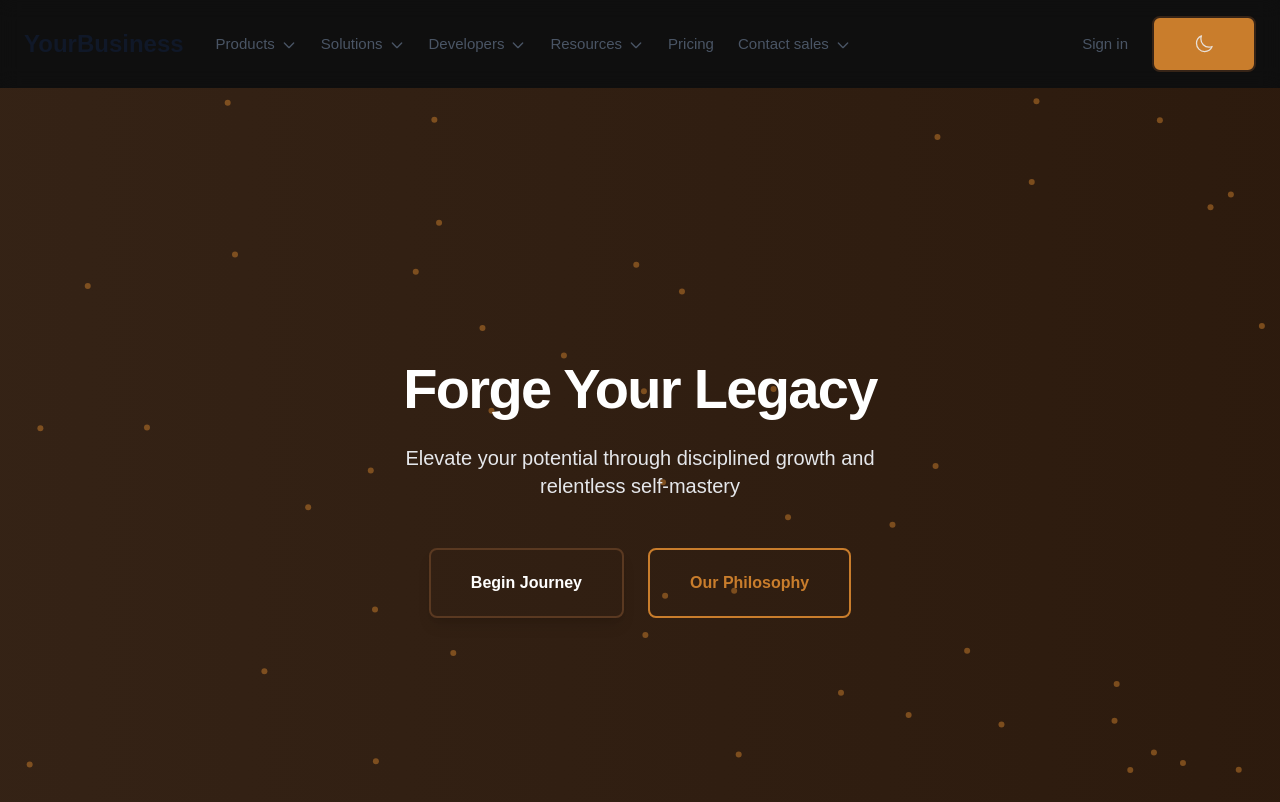
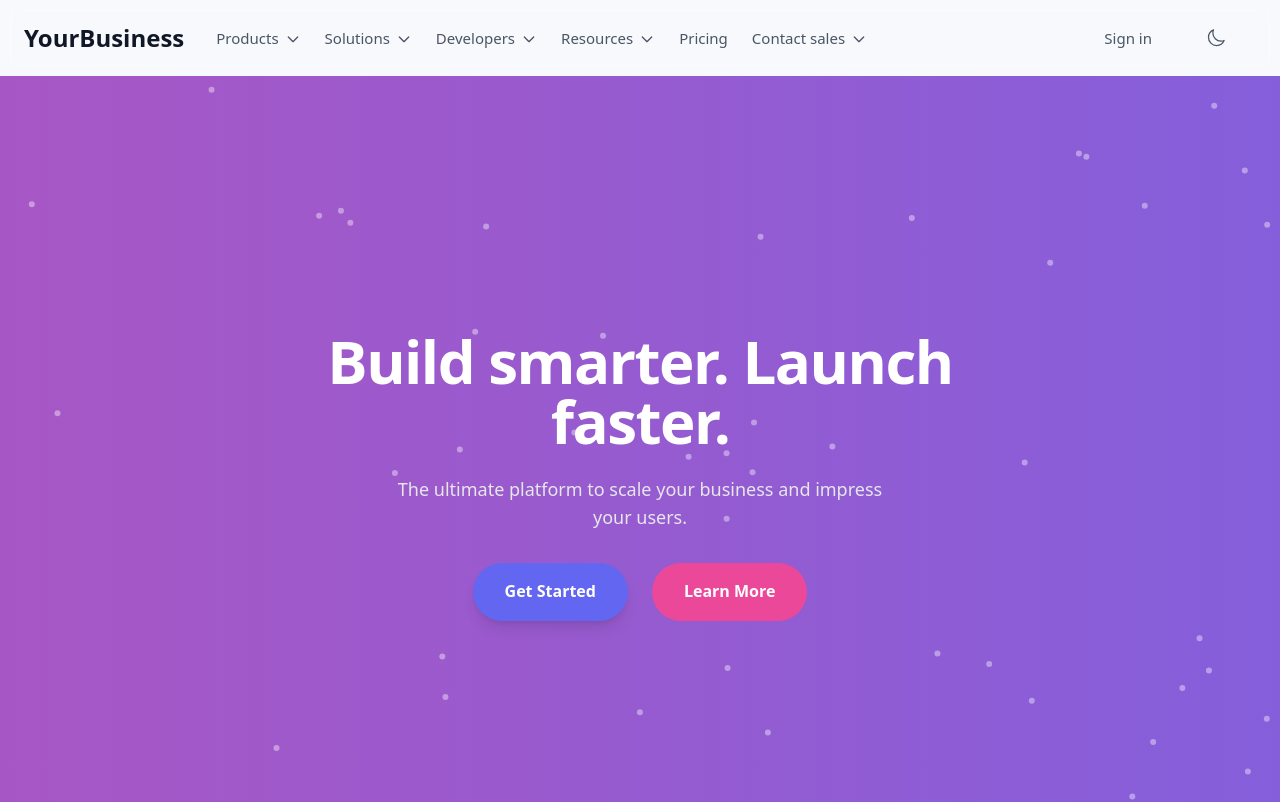
Before and after one commit to obando-ok/my-business-site, a Next.js app: page / in a window 1280 px wide. Shown: the top 802 px of the page. Built offline with nearby package versions, Linux system fonts and the light colour scheme.

Commit message:
Updated HeroSection.tsx and globals.css with improved design and features

```diff
--- a/src/components/layout/HeroSection.tsx
+++ b/src/components/layout/HeroSection.tsx
@@ -24,21 +24,11 @@ export default function HeroSection() {
           particles: {
             number: { value: 50 },
             size: { value: 3 },
-            move: { enable: true, speed: 1.5 },
-            links: {
-              enable: true,
-              distance: 150,
-              color: "#c97d2c",
-              opacity: 0.3
-            },
-            opacity: { value: 0.5 },
-            color: { value: "#c97d2c" },
+            move: { enable: true, speed: 2 },
+            links: { enable: true, distance: 130, color: "#FFFFFF", opacity: 0.2 },
+            opacity: { value: 0.4 },
           },
-          interactivity: {
-            events: {
-              onhover: { enable: true, mode: "repulse" },
-            },
-          },
+          interactivity: { events: { onhover: { enable: true, mode: "repulse" } } },
         }}
         className="absolute inset-0 z-0"
       />
@@ -48,38 +38,38 @@ export default function HeroSection() {
           initial={{ opacity: 0, y: 30 }}
           animate={{ opacity: 1, y: 0 }}
           transition={{ duration: 1 }}
-          className="text-5xl sm:text-6xl font-bold tracking-tight text-white"
+          className="text-5xl sm:text-6xl font-extrabold tracking-tight text-white"
         >
-          Forge Your Legacy
+          Build smarter. Launch faster.
         </motion.h1>
 
         <motion.p
           initial={{ opacity: 0, y: 20 }}
           animate={{ opacity: 1, y: 0 }}
           transition={{ duration: 1.2, delay: 0.3 }}
-          className="mt-6 text-xl text-gray-200 max-w-lg mx-auto"
+          className="mt-6 text-lg text-gray-200 max-w-lg mx-auto"
         >
-          Elevate your potential through disciplined growth and relentless self-mastery
+          The ultimate platform to scale your business and impress your users.
         </motion.p>
 
         <motion.div
           initial={{ opacity: 0, y: 10 }}
           animate={{ opacity: 1, y: 0 }}
           transition={{ duration: 1.2, delay: 0.6 }}
-          className="mt-12 flex justify-center gap-6"
+          className="mt-8 flex justify-center gap-6"
         >
           <Link
             href="#get-started"
-            className="px-10 py-5 bg-primary text-white rounded-lg font-bold shadow-lg hover:bg-button-hover-bg hover:shadow-xl hover:scale-105 transition-all duration-300 ease-in-out border-2 border-secondary"
+            className="relative px-8 py-4 bg-primary text-white rounded-full font-semibold shadow-lg hover:bg-primary hover:shadow-2xl hover:scale-105 hover:border-4 hover:border-blue-300 transition-all duration-300 ease-in-out"
           >
-            Begin Journey
+            Get Started
           </Link>
 
           <Link
-            href="#philosophy"
-            className="px-10 py-5 bg-transparent text-primary rounded-lg font-bold border-2 border-primary hover:bg-primary/10 hover:border-secondary transition-all duration-300 ease-in-out"
+            href="#features"
+            className="px-8 py-4 bg-secondary text-white rounded-full font-semibold hover:bg-secondary-dark transition-all duration-300 ease-in-out"
           >
-            Our Philosophy
+            Learn More
           </Link>
         </motion.div>
       </div>
--- a/src/styles/globals.css
+++ b/src/styles/globals.css
@@ -1,28 +1,17 @@
-/* Import Tailwind and Fonts */
+/* Updated globals.css */
 @import "tailwindcss";
 @import url('https://fonts.googleapis.com/css2?family=Manrope:wght@400;500;600;700&display=swap');
 
 :root {
-  /* Masculine Color Palette */
-  --background: #0f0f0f;        /* Rich charcoal base */
-  --foreground: #e8e0d9;        /* Warm parchment text */
-  --primary: #c97d2c;           /* Burnt orange accent */
-  --secondary: #5a3921;         /* Deep coffee brown */
-  --accent: #3c2a1d;            /* Dark leather tone */
-  --gradient-start: #2c1a0d;    /* Dark espresso */
-  --gradient-end: #5a3921;      /* Warm mahogany */
-  --button-bg: #c97d2c;
-  --button-hover-bg: #b56d24;
-  --border-color: #362417;      /* Deep bronze */
-}
-
-@theme inline {
-  --color-background: var(--background);
-  --color-foreground: var(--foreground);
-  --font-sans: 'Manrope', sans-serif;
-  --font-mono: 'Roboto Mono', monospace;
-  --border-radius: 8px;
-  --box-shadow: 0 4px 20px rgba(201, 125, 44, 0.3);
+  --background: #f8f9fc; /* Light background color for the main page */
+  --foreground: #171717; /* Dark text color for better contrast */
+  --primary: #6366f1; /* Stripe-like blue for buttons and highlights */
+  --secondary: #ec4899; /* Soft pinkish purple for accents */
+  --gradient-start: #6366f1; /* Starting color for gradient */
+  --gradient-end: #ec4899; /* Ending color for gradient */
+  --button-bg: #6366f1; /* Button background */
+  --button-hover-bg: #4f46e5; /* Button hover color */
+  --border-color: #362417;
 }
 
 @media (prefers-color-scheme: dark) {
@@ -35,7 +24,7 @@
   }
 }
 
-/* Base Styles */
+/* Global Styles */
 body {
   background: var(--background);
   color: var(--foreground);
@@ -46,72 +35,82 @@ body {
   transition: all 0.3s cubic-bezier(0.4, 0, 0.2, 1);
   line-height: 1.6;
   font-weight: 500;
-  min-height: 100vh;
 }
 
-/* Gradient Animation */
+/* Background Gradient Animation */
 @keyframes gradientAnimation {
-  0% { background-position: 0% 50%; }
-  50% { background-position: 100% 50%; }
-  100% { background-position: 0% 50%; }
+  0% {
+    background-position: 0% 50%;
+  }
+  50% {
+    background-position: 100% 50%;
+  }
+  100% {
+    background-position: 0% 50%;
+  }
 }
 
 .bg-gradient-animate {
-  background: linear-gradient(
-    270deg,
-    var(--gradient-start),
-    var(--accent),
-    var(--gradient-end)
-  );
+  background: linear-gradient(270deg, var(--gradient-start), var(--gradient-end));
   background-size: 400% 400%;
-  animation: gradientAnimation 15s ease infinite;
+  animation: gradientAnimation 10s ease infinite;
 }
 
-/* Masculine Components */
-button,
-.button,
-.cta-button {
+/* Button Styles */
+button, .button, .cta-button {
   font-family: var(--font-sans);
   font-weight: 600;
-  letter-spacing: 0.05em;
-  text-transform: uppercase;
-  background: var(--button-bg);
-  color: var(--foreground);
-  border: 2px solid var(--border-color);
-  padding: 1rem 2.5rem;
-  border-radius: var(--border-radius);
-  transition: all 0.3s cubic-bezier(0.4, 0, 0.2, 1);
   cursor: pointer;
-  position: relative;
-  overflow: hidden;
+  outline: none;
+  border: none;
+  user-select: none;
+  padding: 12px 30px;
+  border-radius: 50px;
+  transition: background-color 0.3s ease, transform 0.3s ease, box-shadow 0.3s ease;
 }
 
 button:hover,
-.button:hover,
 .cta-button:hover {
-  background: var(--button-hover-bg);
-  transform: translateY(-2px);
-  box-shadow: var(--box-shadow);
+  transform: scale(1.05);
+  box-shadow: 0px 8px 16px rgba(0, 0, 0, 0.2);
 }
 
-/* Text Elements */
-h1 {
-  font-size: 3.5rem;
-  line-height: 1.1;
-  font-weight: 700;
-  letter-spacing: -0.03em;
+button:focus,
+.cta-button:focus {
+  outline: none;
+  box-shadow: none;
+  border: none;
 }
 
-h2 {
-  font-size: 2.5rem;
-  font-weight: 650;
+button:focus-visible,
+.cta-button:focus-visible {
+  outline: none;
+  box-shadow: none;
 }
 
-h3 {
-  font-size: 1.8rem;
-  font-weight: 600;
+/* Primary Button */
+.bg-primary {
+  background-color: var(--primary);
+  color: white;
+  font-weight: bold;
 }
 
+.bg-primary:hover {
+  background-color: var(--button-hover-bg);
+}
+
+/* Secondary Button */
+.bg-secondary {
+  background-color: var(--secondary);
+  color: white;
+  font-weight: bold;
+}
+
+.bg-secondary:hover {
+  background-color: #db2777; /* A darker shade of pinkish red */
+}
+
+/* Global Text Colors */
 .text-primary {
   color: var(--primary);
 }
@@ -120,73 +119,17 @@ h3 {
   color: var(--secondary);
 }
 
-/* Card Styles */
-.card {
-  background: var(--accent);
-  border: 1px solid var(--border-color);
-  border-radius: var(--border-radius);
-  padding: 2rem;
-  transition: transform 0.3s ease;
+/* Tailwind Customizations */
+.bg-primary {
+  background-color: var(--primary);
 }
 
-.card:hover {
-  transform: translateY(-5px);
+.bg-secondary {
+  background-color: var(--secondary);
 }
 
-/* Particle Overrides */
-.tsparticles-canvas-el {
-  opacity: 0.15 !important;
+/* Dark Mode */
+body[data-theme="dark"] {
+  background-color: var(--background);
+  color: var(--foreground);
 }
-
-/* Border Utilities */
-.border-primary {
-  border-color: var(--primary);
-}
-
-.border-secondary {
-  border-color: var(--secondary);
-}
-
-/* Navigation Effects */
-.backdrop-blur-sm {
-  backdrop-filter: blur(10px);
-}
-
-.dark .backdrop-blur-sm {
-  backdrop-filter: blur(12px);
-}
-
-/* Scrollbar Styling */
-::-webkit-scrollbar {
-  width: 8px;
-}
-
-::-webkit-scrollbar-track {
-  background: var(--background);
-}
-
-::-webkit-scrollbar-thumb {
-  background: var(--primary);
-  border-radius: 4px;
-}
-
-::-webkit-scrollbar-thumb:hover {
-  background: var(--button-hover-bg);
-}
-
-/* Selection Styling */
-::selection {
-  background: var(--primary);
-  color: var(--background);
-}
-
-/* Responsive Typography */
-@media (max-width: 768px) {
-  h1 {
-    font-size: 2.5rem;
-  }
-
-  h2 {
-    font-size: 2rem;
-  }
-}
```
